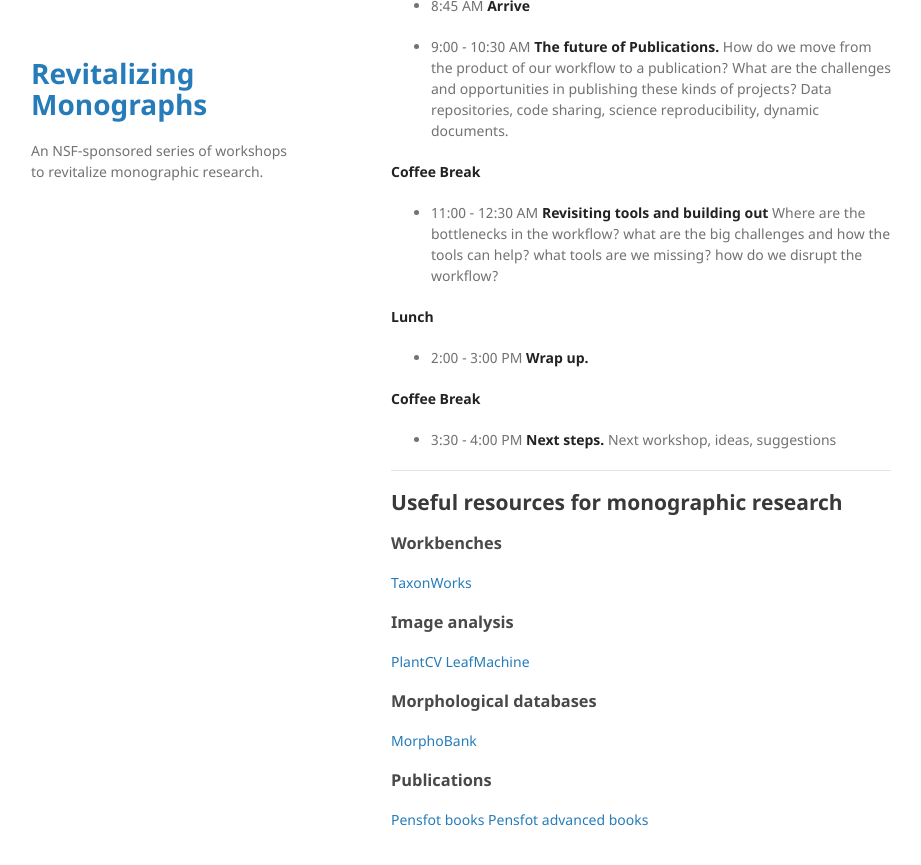
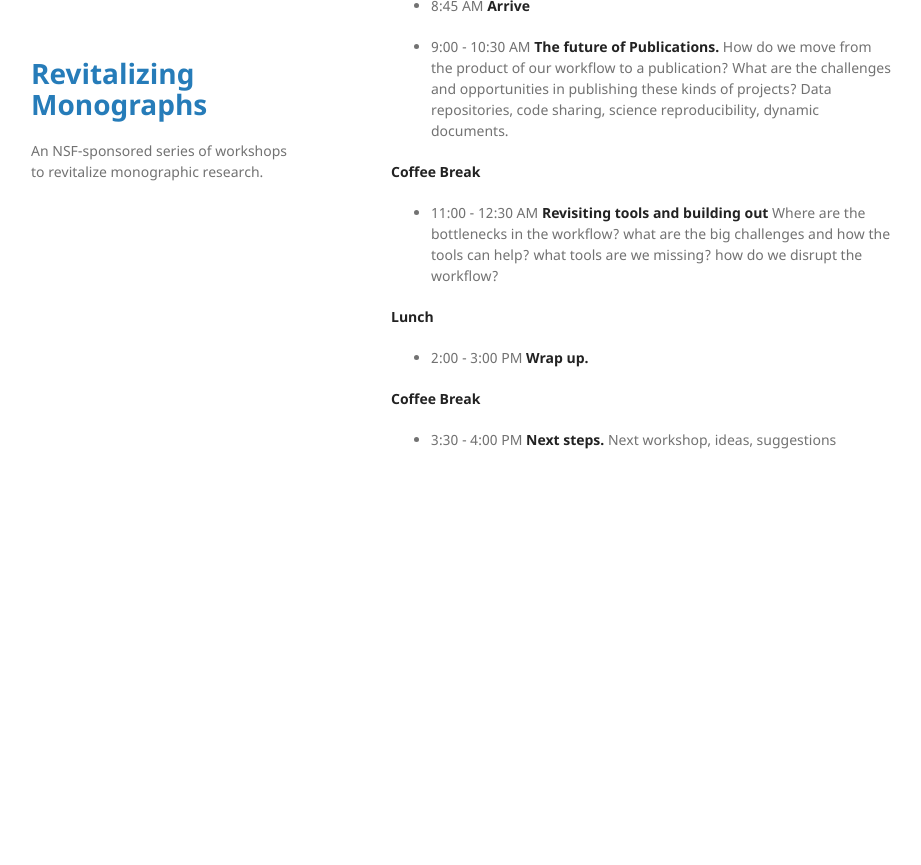
Before and after one commit to revitalizingmonographs/revitalizingmonographs.github.io, a Jekyll site: the page built from W2Agenda.md, in a window 1280 px wide and 900 px high, scrolled down 1425 px. Shown: the top 865 px of the window, without its empty margins (179-1100 px from the left). Built offline with Jekyll 4.4.1, drawn with Linux system fonts in a browser that asks for light colours; our own code applies the rules of GitHub Pages for plain Markdown files; after the commit the page ends 1945 px from its top, so only the background shows below that.

Commit message:
Adds page, fixes links

```diff
--- a/W2Agenda.md
+++ b/W2Agenda.md
@@ -64,25 +64,3 @@ Coffee will be provided during coffee breaks. Instructions for places to get lun
 **Coffee Break**
 
 - 3:30 - 4:00 PM **Next steps.** Next workshop, ideas, suggestions
-
----
-
-## Useful resources for monographic research
-
-### Workbenches
-
-[TaxonWorks](http://taxonworks.org)
-
-### Image analysis
-
-[PlantCV](https://plantcv.danforthcenter.org)
-[LeafMachine](http://www.leafmachine.org)
-
-### Morphological databases
-
-[MorphoBank](http://morphobank.org)
-
-### Publications
-
-[Pensfot books](http://arphahub.com/about/books)
-[Pensfot advanced books](https://ab.pensoft.net/)
```
Also changed, not shown: index.md (+7 -0 lines), resources.md (added, +17 -0 lines).
